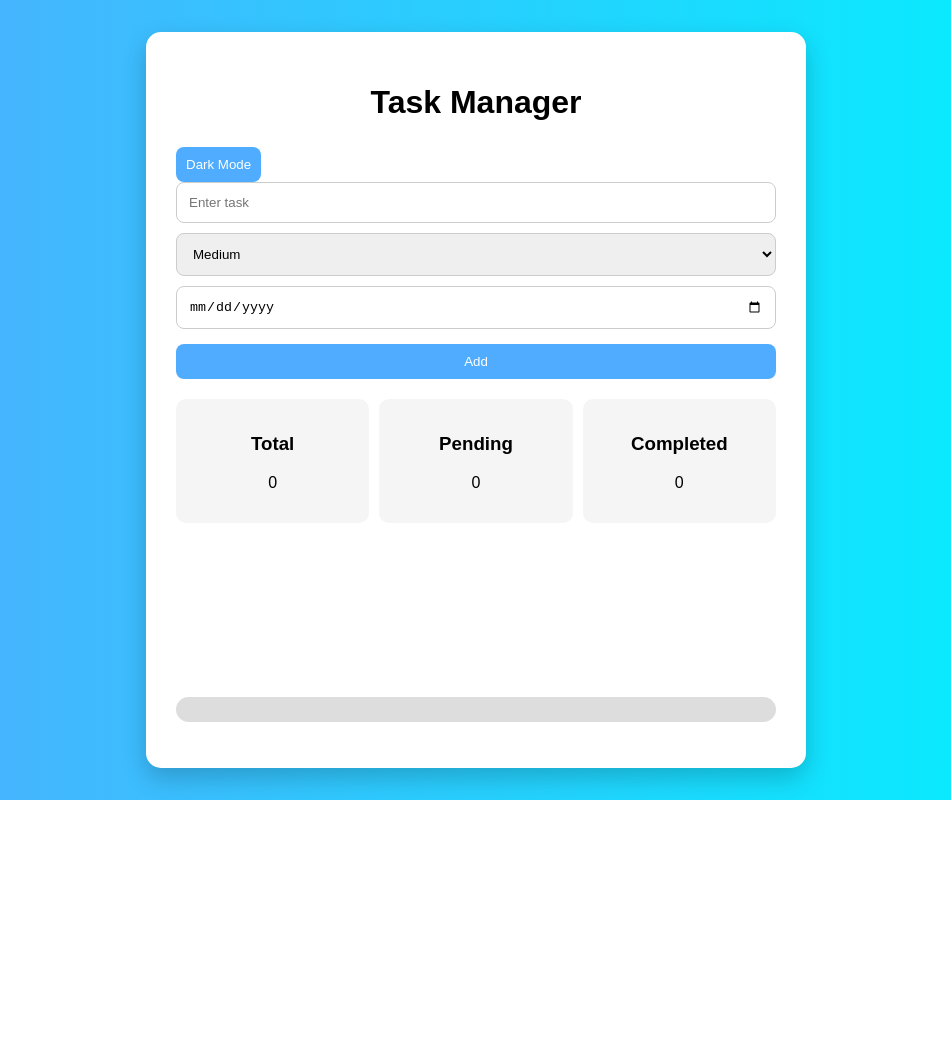
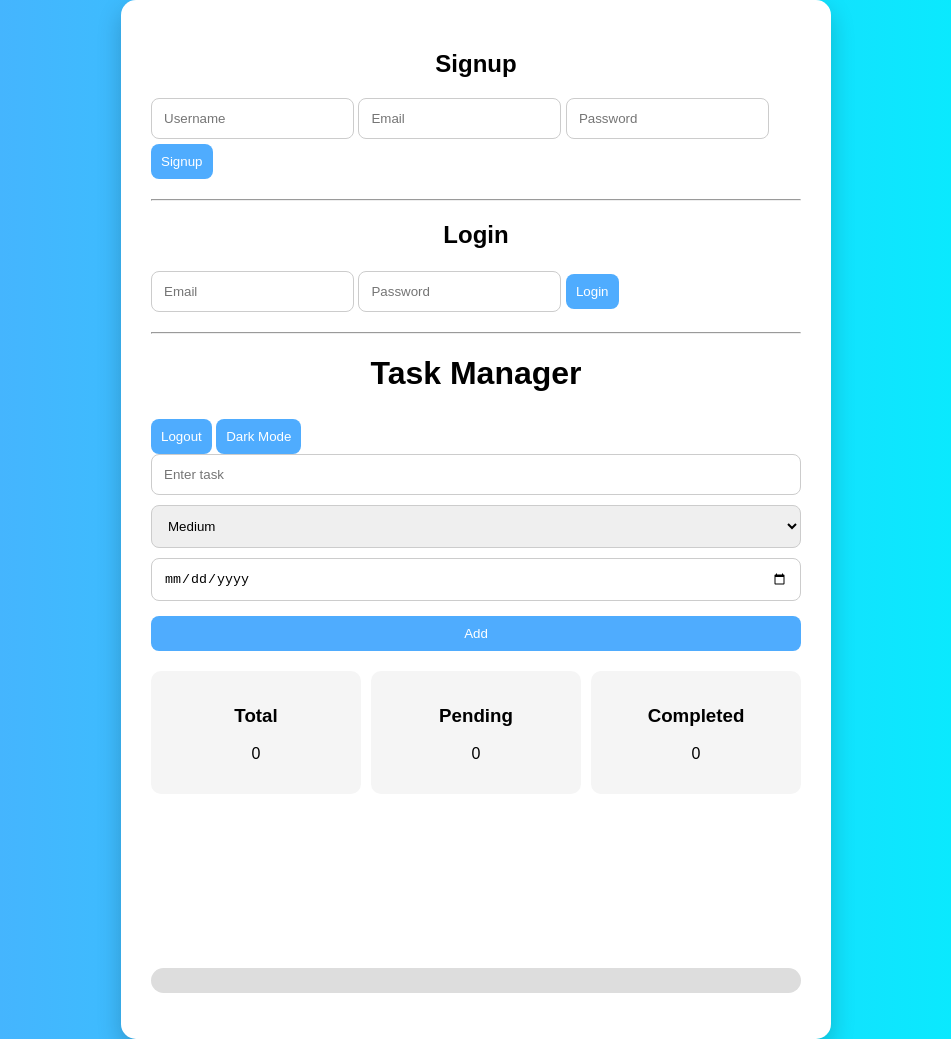
Before and after one commit to Shreehari-7/ci-cd-project, a website: page index.html in a window 1280 px wide. Shown: the whole page, without its empty margins (164-1115 px from the left). Before the commit the page ends 800 px from the top, so only its background shows below. Drawn offline with nearby package versions, Linux system fonts and the light colour scheme; no server answers.

Commit message:
Final project

```diff
--- a/index.html
+++ b/index.html
@@ -3,7 +3,7 @@
 
 <head>
 
-    <title>Task Manager</title>
+    <title>Advanced Task Manager</title>
 
     <script src="https://cdn.jsdelivr.net/npm/chart.js"></script>
 
@@ -21,20 +21,29 @@
         }
 
         .container {
+
             background: white;
-            width: 600px;
+
+            width: 650px;
+
             padding: 30px;
+
             border-radius: 15px;
+
             box-shadow: 0px 10px 25px rgba(0,0,0,0.2);
         }
 
-        h1 {
+        h1, h2 {
+
             text-align: center;
         }
 
         .input-section {
+
             display: flex;
+
             flex-direction: column;
+
             gap: 10px;
         }
 
@@ -154,6 +163,11 @@
             background: #2c2c2c;
         }
 
+        hr {
+
+            margin: 20px 0;
+        }
+
     </style>
 
 </head>
@@ -162,7 +176,47 @@
 
 <div class="container">
 
+    <h2>Signup</h2>
+
+    <input type="text"
+           id="signupUsername"
+           placeholder="Username">
+
+    <input type="email"
+           id="signupEmail"
+           placeholder="Email">
+
+    <input type="password"
+           id="signupPassword"
+           placeholder="Password">
+
+    <button onclick="signup()">
+        Signup
+    </button>
+
+    <hr>
+
+    <h2>Login</h2>
+
+    <input type="email"
+           id="loginEmail"
+           placeholder="Email">
+
+    <input type="password"
+           id="loginPassword"
+           placeholder="Password">
+
+    <button onclick="login()">
+        Login
+    </button>
+
+    <hr>
+
     <h1>Task Manager</h1>
+
+    <button onclick="logout()">
+        Logout
+    </button>
 
     <button onclick="toggleDarkMode()">
         Dark Mode
@@ -239,13 +293,134 @@
 
 const userId = "demo_user_1";
 
+const token =
+    localStorage.getItem('token');
+
 let taskChart;
+
+async function signup() {
+
+    const username =
+        document.getElementById(
+            'signupUsername'
+        ).value;
+
+    const email =
+        document.getElementById(
+            'signupEmail'
+        ).value;
+
+    const password =
+        document.getElementById(
+            'signupPassword'
+        ).value;
+
+    const response = await fetch(
+
+        'http://localhost:5000/signup',
+
+        {
+
+            method: 'POST',
+
+            headers: {
+                'Content-Type': 'application/json'
+            },
+
+            body: JSON.stringify({
+
+                username,
+
+                email,
+
+                password
+            })
+        }
+    );
+
+    const data = await response.json();
+
+    alert(data.message);
+}
+
+async function login() {
+
+    const email =
+        document.getElementById(
+            'loginEmail'
+        ).value;
+
+    const password =
+        document.getElementById(
+            'loginPassword'
+        ).value;
+
+    const response = await fetch(
+
+        'http://localhost:5000/login',
+
+        {
+
+            method: 'POST',
+
+            headers: {
+                'Content-Type': 'application/json'
+            },
+
+            body: JSON.stringify({
+
+                email,
+
+                password
+            })
+        }
+    );
+
+    const data = await response.json();
+
+    if(data.token) {
+
+        localStorage.setItem(
+
+            'token',
+
+            data.token
+        );
+
+        alert("Login Successful");
+
+        location.reload();
+
+    } else {
+
+        alert(data.message);
+    }
+}
+
+function logout() {
+
+    localStorage.removeItem('token');
+
+    alert("Logged Out");
+
+    location.reload();
+}
 
 async function fetchTasks() {
 
+    if(!token) return;
+
     const response = await fetch(
 
-        `http://localhost:5000/tasks/${userId}`
+        `http://localhost:5000/tasks/${userId}`,
+
+        {
+
+            headers: {
+
+                authorization: token
+            }
+        }
     );
 
     const tasks = await response.json();
@@ -438,7 +613,10 @@ async function addTask() {
             method: 'POST',
 
             headers: {
-                'Content-Type': 'application/json'
+
+                'Content-Type': 'application/json',
+
+                authorization: token
             },
 
             body: JSON.stringify({
@@ -468,7 +646,13 @@ async function deleteTask(id) {
         `http://localhost:5000/tasks/${id}`,
 
         {
-            method: 'DELETE'
+
+            method: 'DELETE',
+
+            headers: {
+
+                authorization: token
+            }
         }
     );
 
@@ -495,7 +679,10 @@ async function editTask(id, oldTask) {
                 method: 'PUT',
 
                 headers: {
-                    'Content-Type': 'application/json'
+
+                    'Content-Type': 'application/json',
+
+                    authorization: token
                 },
 
                 body: JSON.stringify({
@@ -516,7 +703,13 @@ async function updateStatus(id) {
         `http://localhost:5000/tasks/status/${id}`,
 
         {
-            method: 'PUT'
+
+            method: 'PUT',
+
+            headers: {
+
+                authorization: token
+            }
         }
     );
 
```
Also changed, not shown: app.js (+40 -5 lines).
